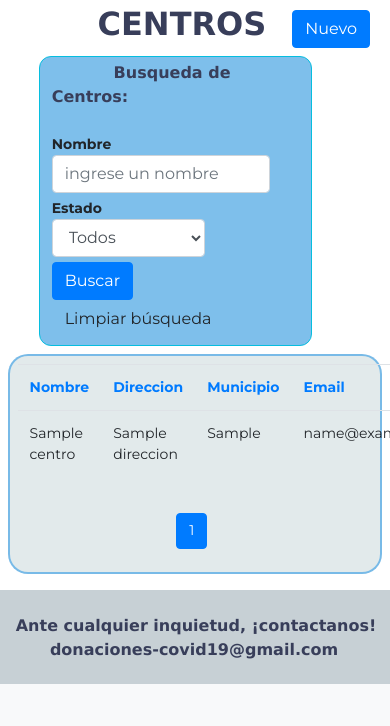
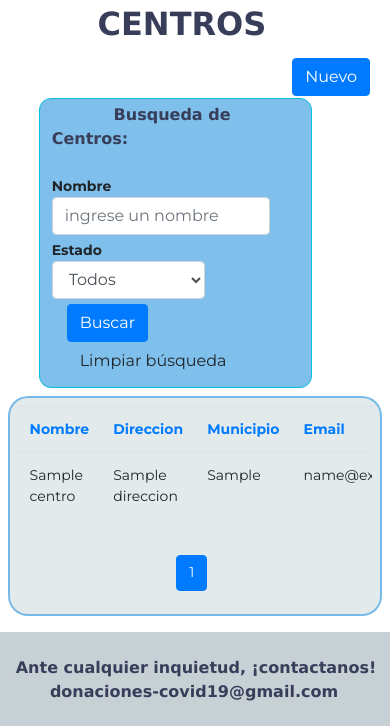
Before and after one commit to JoseMix/ayudaCovid, a Flask app: template app/templates/centro/index.html in a window 390 px wide; the page is wider, and only the part inside the window is pictured. Shown: the part 252-978 px from the top of that part. Before the commit the page ends 936 px from the top of that part, so only its background shows below. Run offline with Flask 2, Linux system fonts and the light colour scheme; tables that the repository leaves empty hold one stand-in row (values such as "Sample post"); the template is opened without the code that fills it: values that come from a table or form of the project are taken from there, most other values are stand-ins (such as "Sample title", 1, 10 or a date in 2020); some libraries are stand-ins or nearby versions.

Commit message:
Scroll en tablas de los index. Buscadores y form de usuarios responsive

```diff
--- a/app/static/style.css
+++ b/app/static/style.css
@@ -183,7 +183,15 @@ a.link {
   border-color: #5eafe6cc;
   background-color: rgba(33, 94, 105, 0.13);
 }
-
+#contenidoDeTabla {
+  overflow-x: auto;
+  display: block;
+}
+#contenidoForm {
+  display: inline-block;
+  overflow-x: auto;
+  box-sizing: border-box;
+}
 #lat {
   display: none;
 }
--- a/app/templates/centro/index.html
+++ b/app/templates/centro/index.html
@@ -1,38 +1,40 @@
 {% extends "layout.html" %} {% block title %}Centros de Ayuda{% endblock %} {%
 block head %} {{ super() }} {% endblock %} {% block content %}
 <strong class="texto" style="font-size: xx-large">CENTROS</strong>
+<br>
 <div id="derecha">
-  {#<a href="{{ url_for('home') }}" class="btn btn-primary">Volver</a>#}
   <a href="{{ url_for('centro_register') }}" class="btn btn-primary">Nuevo</a>
 </div>
+<br>
 
 {#-------------busqueda de Centros--------------#}
-
+<br>
 <div id="formBusqueda">
   <strong class="texto" style="font-size: medium">Busqueda de Centros:</strong>
-  <br /><br />
-  <form
-    action="{{ url_for('centro_index')}}"
-    method="GET"
-    class="form-inline my-1"
-  >
+  <br><br>
+
+  <div class="container">
+    <form action="{{ url_for('centro_index')}}" method="GET" class="form-inline my-1">
         {# {{ form.csrf_token }} #}
-    <div class="busqueda">
+        <div class="row">
+            <div class="busqueda" class="col-sm">
                 <strong>Nombre</strong><br />
-      {{form.name(class_="form-control", placeholder='ingrese un nombre',value=
-      mySearch['name'])}}
+                {{form.name(class_="form-control", placeholder='ingrese un nombre',value=mySearch['name'])}}
             </div>
-    <div class="busqueda">
+            <div class="busqueda" class="col-sm">
                 <strong>Estado</strong><br />
                 {{ form.estado(class="form-control mr-sm-1")}}
             </div>
-    <div>
+            <div class="col-sm">
                 <input type="submit" class="btn btn-primary" value="Buscar" />
-      <a href="{{ url_for('centro_index') }}" class="btn btn-secundary"
-        >Limpiar búsqueda</a
-      >
+              </div>
+              <div class="col-sm">
+                <a href="{{ url_for('centro_index') }}" class="btn btn-secundary" >Limpiar búsqueda</a>
+            </div>
         </div>
     </form>
+</div>
+
 </div>
 {#------------------fin------------------------------#}
 
@@ -43,7 +45,7 @@ block head %} {{ super() }} {% endblock %} {% block content %}
   >
   {% else %}
 
-  <table class="table table-hover">
+  <table class="table table-hover" id="contenidoDeTabla" >
     <tr>
       <th>
         <a
```
Also changed, not shown: app/templates/user/index.html (+17 -15 lines), app/templates/user/new.html (+19 -21 lines). Lines whose indentation alone changed are shown as unchanged.
